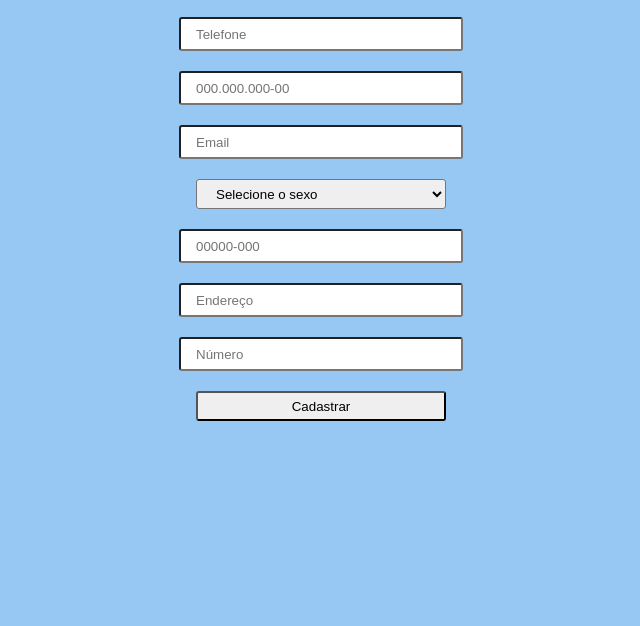
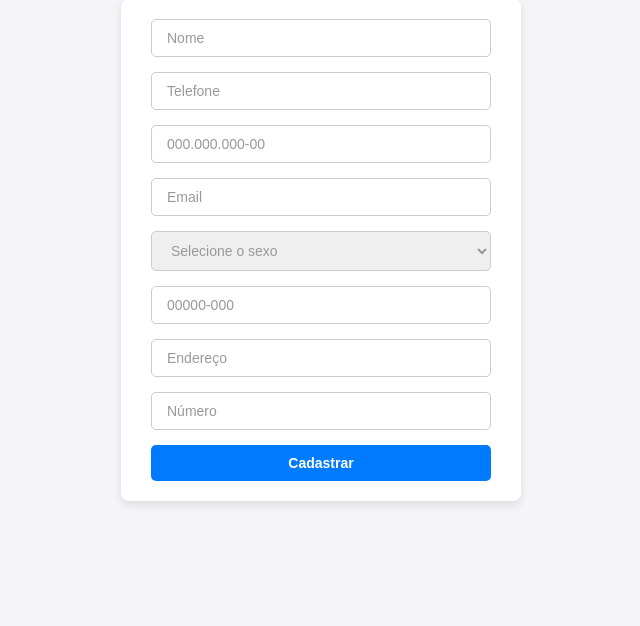
Before and after one commit to igoroliveira21/cadastro-pessoa, a plain HTML site: page formulario-front/index.html in a window 1280 px wide. Shown: the part 174-800 px from the top of the page, without its empty margins (319-959 px from the left). Drawn offline with Linux system fonts and the light colour scheme.

Commit message:
atualização do arquivo css

```diff
--- a/formulario-front/style.css
+++ b/formulario-front/style.css
@@ -1,32 +1,91 @@
-*{
+/* Reset básico */
+* {
     margin: 0;
     padding: 0;
+    box-sizing: border-box;
+    font-family: Arial, sans-serif;
+}
 
+/* Estilização geral */
+body {
+    display: flex;
+    justify-content: center;
+    align-items: center;
+    flex-direction: column;  /* Adicionando flex-direction column para empilhar h1 e o formulário */
+    min-height: 100vh;
+    background-color: #f4f4f9;
+    color: #333;
+    text-align: center;  /* Garantir que o h1 fique centralizado */
 }
 
 h1 {
-    margin: 40px 0px 40px 0px;
-    color: rgb(7, 7, 7);
+    margin-bottom: 20px;
+    color: #444;
+    font-size: 24px;
+    font-weight: bold;  /* Deixar o título mais destacado */
 }
 
-body, form {
-    gap: 20px;
+/* Container principal */
+.box {
+    background: #ffffff;
+    border-radius: 8px;
+    padding: 20px 30px;
+    box-shadow: 0 4px 8px rgba(0, 0, 0, 0.1);
+    max-width: 400px;
+    width: 100%;
+}
+
+/* Formulário */
+.formulario {
     display: flex;
     flex-direction: column;
-    justify-content: center;
-    align-items: center;
-    background-color: rgb(151, 200, 243);
+    gap: 15px;
 }
 
-input, select {
-    width: 250px;
-    height: 30px;
-    border-radius: 3px;
-    padding: 0px 15px 0px 15px;
+.formulario input,
+.formulario select,
+.formulario button {
+    width: 100%;
+    padding: 10px 15px;
+    border: 1px solid #ccc;
+    border-radius: 5px;
+    font-size: 14px;
 }
 
-button {
-    width: 250px;
-    height: 30px;
-    border-radius: 3px;
+/* Campos de entrada */
+.formulario input::placeholder,
+.formulario select {
+    color: #999;
 }
+
+.formulario input:focus,
+.formulario select:focus {
+    border-color: #007BFF;
+    outline: none;
+    box-shadow: 0 0 5px rgba(0, 123, 255, 0.5);
+}
+
+/* Botão */
+.formulario button {
+    background-color: #007BFF;
+    color: #fff;
+    font-weight: bold;
+    border: none;
+    cursor: pointer;
+    transition: background-color 0.3s ease;
+}
+
+.formulario button:hover {
+    background-color: #0056b3;
+}
+
+/* Responsividade */
+@media (max-width: 480px) {
+    .box {
+        padding: 15px 20px;
+    }
+
+    h1 {
+        font-size: 20px;
+    }
+}
```
